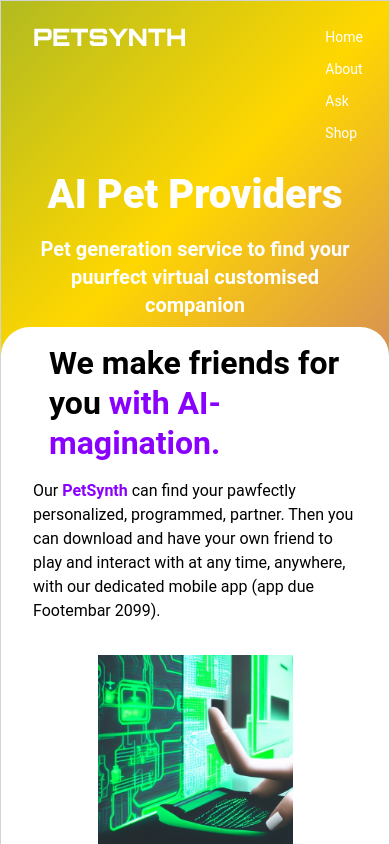
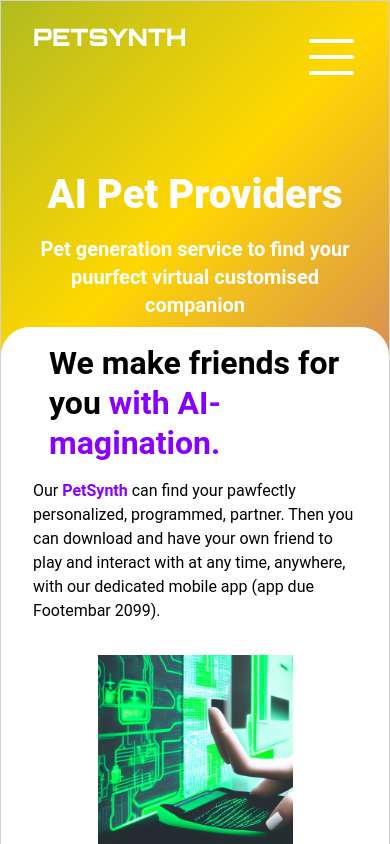
Before and after one commit to technative-academy/PetSynth, a React (Vite) app: page / in a window 390 px wide. Shown: the top 844 px of the page. Built offline with nearby package versions, Linux system fonts and the light colour scheme.

Commit message:
Implement working burger menu for mobile viewport

```diff
--- /dev/null
+++ b/src/components/SiteNav/BurgerMenu/BurgerMenu.jsx
@@ -0,0 +1,32 @@
+import styles from "./BurgerMenu.module.css";
+
+export default function BurgerMenu({ isOpen }) {
+	return (
+		<>
+			<div className={styles.hamburger}>
+				<div
+					className={styles.burger}
+					//animation of the burger 'bars'
+					style={{
+						transform: isOpen ? "rotate(45deg)" : "rotate(0)",
+					}}
+				/>
+				<div
+					className={styles.burger}
+					style={{
+						transform: isOpen
+							? "translateX(100%)"
+							: "translateX(0)",
+						opacity: isOpen ? 0 : 1,
+					}}
+				/>
+				<div
+					className={styles.burger}
+					style={{
+						transform: isOpen ? "rotate(-45deg)" : "rotate(0)",
+					}}
+				/>
+			</div>
+		</>
+	);
+}
--- /dev/null
+++ b/src/components/SiteNav/BurgerMenu/BurgerMenu.module.css
@@ -0,0 +1,18 @@
+.hamburger {
+	width: 4rem;
+	height: 3rem;
+	display: flex;
+	justify-content: space-around;
+	flex-flow: column nowrap;
+	z-index: 10;
+}
+
+.burger {
+	width: 2.8rem;
+	height: 0.25rem;
+	border-radius: 30px;
+	background-color: #fff;
+	transform-origin: 1px;
+	transition: all 0.3s linear;
+	z-index: 10;
+}
--- a/src/components/SiteNav/SiteNav.jsx
+++ b/src/components/SiteNav/SiteNav.jsx
@@ -1,6 +1,8 @@
 import React from "react";
+import { useState, useEffect } from "react";
 import { NavLink } from "react-router-dom";
 
+import BurgerMenu from "./BurgerMenu/BurgerMenu";
 import styles from "./SiteNav.module.css";
 
 function SiteNav() {
@@ -10,9 +12,52 @@ function SiteNav() {
 		{ label: "Ask", url: "/ask" },
 		{ label: "Shop", url: "/shop" },
 	];
+
+	const [burgerOpen, setBurgerOpen] = useState(false);
+
+	// is it a 'mobile' device screen width
+	const [isMobile, setIsMobile] = useState(window.innerWidth <= 768);
+
+	const toggleBurger = () => {
+		setBurgerOpen(!burgerOpen);
+	};
+
+	//conditional change of burger state depending on resize of the screen
+	useEffect(() => {
+		const handleResize = () => {
+			setIsMobile(window.innerWidth <= 768);
+			if (window.innerWidth > 768) {
+				setBurgerOpen(false);
+			}
+		};
+
+		// Call handleResize initially to set the state based on the current window size
+		window.addEventListener("resize", handleResize);
+		handleResize();
+
+		//remove listener
+		return () => {
+			window.removeEventListener("resize", handleResize);
+		};
+	}, []);
+
+	//logic to display different format nav menu for mobile, to desktop, but also auto revert menu display style upon resize to larger
+	const getNavDisplay = () => {
+		if (isMobile) {
+			return burgerOpen ? "inline" : "none";
+		} else {
+			return "flex";
+		}
+	};
+
 	return (
 		<div className={styles.wrapper}>
-			<nav className={styles.links}>
+			<nav
+				className={styles.links}
+				style={{
+					display: getNavDisplay(),
+				}}
+			>
 				{navLinks.map((navLink) => (
 					<NavLink
 						key={navLink.url}
@@ -25,6 +70,9 @@ function SiteNav() {
 					</NavLink>
 				))}
 			</nav>
+			<div className={styles.navBurgerMenu} onClick={toggleBurger}>
+				<BurgerMenu isOpen={burgerOpen} />
+			</div>
 		</div>
 	);
 }
--- a/src/components/SiteNav/SiteNav.module.css
+++ b/src/components/SiteNav/SiteNav.module.css
@@ -1,8 +1,7 @@
 /* Mobile Styling */
 .wrapper {
-	padding: 0.5rem;
-	/* border: 1px solid lightgray; */
 	display: flex;
+	flex-direction: column-reverse;
 	align-items: center;
 	justify-content: center;
 	background: transparent;
@@ -10,11 +9,15 @@
 
 .links {
 	display: flex;
-	flex-direction: column;
-	gap: 0.5rem;
+	align-self: center;
+
 	font:
-		14px/20px "Roboto",
+		400 16px/24px "Roboto",
 		sans-serif;
+	margin-top: 2vw;
+	margin-left: -100%;
+	width: 100%;
+	z-index: 10;
 }
 
 .activeLink,
@@ -22,6 +25,7 @@
 	padding: 2px;
 	list-style: none;
 	text-decoration: none;
+	margin: 0 0 0 1.5rem;
 }
 
 .activeLink {
@@ -65,8 +69,22 @@
 
 /* Mobile Hamburger Nav Styling */
 
+.navBurgerMenu {
+	display: fixed;
+	padding-top: 1rem;
+	margin-left: 1rem;
+	z-index: 10;
+}
+
 /* Desktop styling */
 @media (min-width: 768px) {
+	.wrapper {
+		padding: 0.5rem;
+		display: flex;
+		align-items: center;
+		justify-content: center;
+		background: transparent;
+	}
 	.links {
 		display: flex;
 		flex-direction: row;
@@ -74,5 +92,20 @@
 		font:
 			16px/24px "Roboto",
 			sans-serif;
+		margin: 0;
+		background-color: transparent;
+		padding: 0;
+	}
+
+	.activeLink,
+	.inactiveLink {
+		padding: 2px;
+		list-style: none;
+		text-decoration: none;
+		margin: 0;
+	}
+
+	.navBurgerMenu {
+		display: none;
 	}
 }
```
